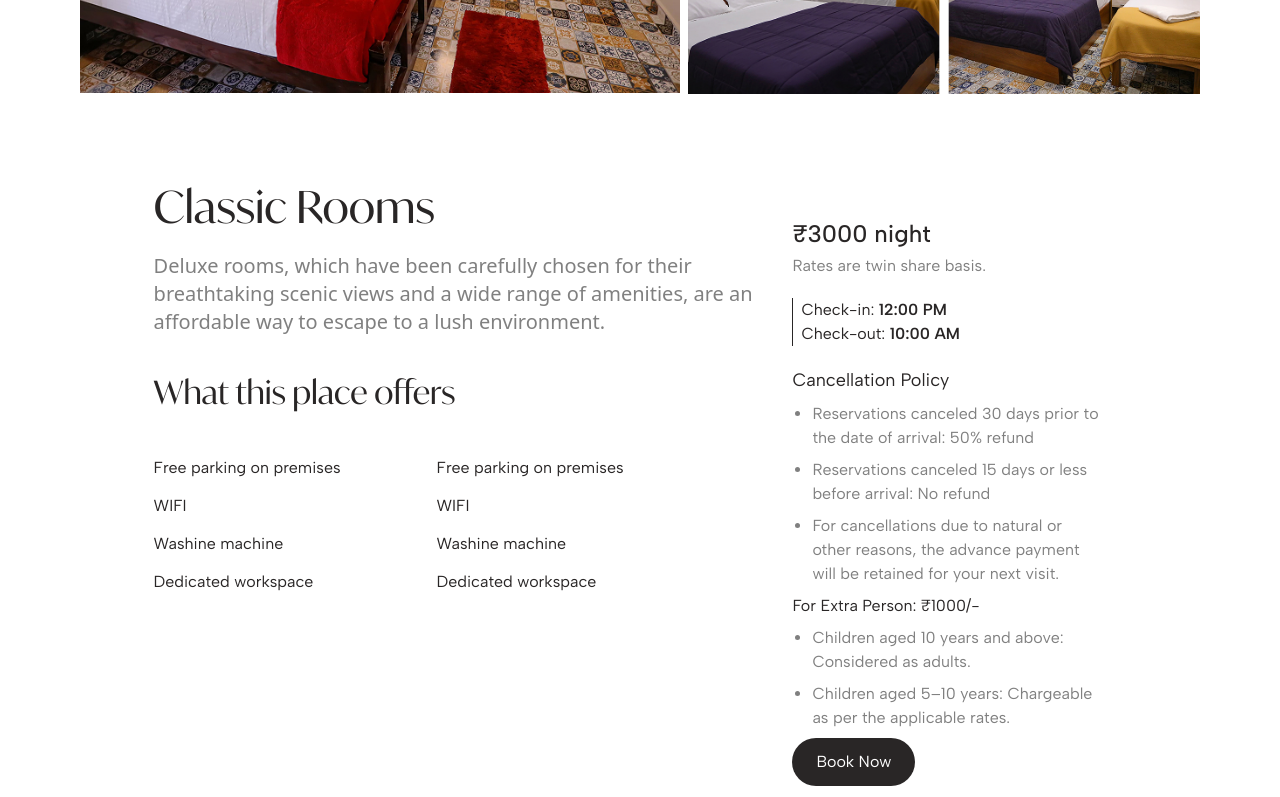
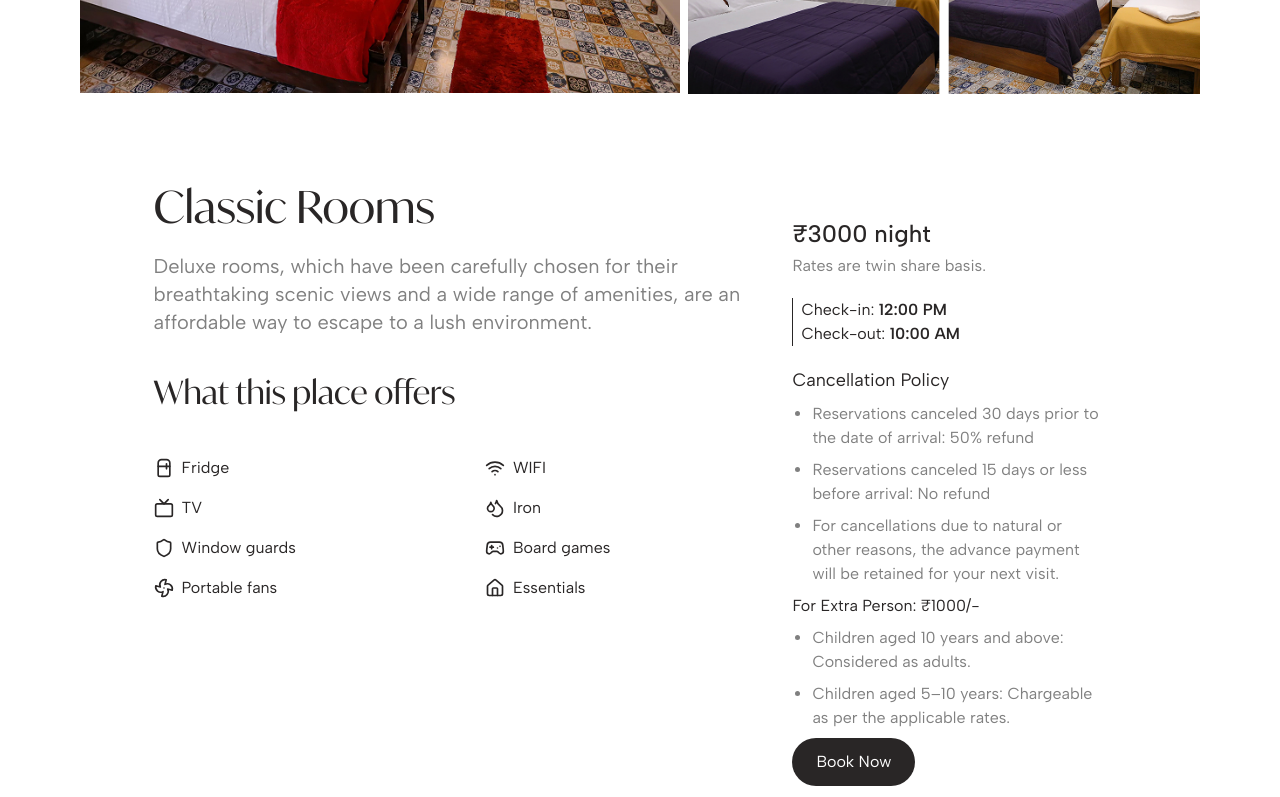
Before and after one commit to kudajadridrizzle/kudajadri.website, a React (Vite) app: page /rooms/classic-rooms in a window 1280 px wide. Shown: the part 458-1255 px from the top of the page. Built offline with nearby package versions, Linux system fonts and the light colour scheme; no server answers.

Commit message:
fix:style

```diff
--- a/src/components/Facilities/components/Hero.tsx
+++ b/src/components/Facilities/components/Hero.tsx
@@ -2,7 +2,7 @@ import { Header } from '../../Home/components/Header';
 
 const Hero = () => {
   return (
-    <div className="relative h-screen bg-[url('/aboutHero.jpg')] bg-no-repeat bg-cover">
+    <div className="relative h-screen bg-[url('/images/pool.jpg')] bg-no-repeat bg-cover bg-center">
       {/* Overlay */}
       <div className="absolute inset-0 bg-black bg-opacity-60"></div>
       {/* Content */}
--- a/src/components/Home/components/Header.tsx
+++ b/src/components/Home/components/Header.tsx
@@ -207,7 +207,7 @@ const PhoneHeader = ({ headerColor }: { headerColor?: 'white' | 'black' }) => {
                   { to: "/rooms/premium-rooms", text: "Premium Rooms", className: "text-[#808080] text-[24px]" },
                   { to: "/facilities", text: "Facilities" },
                   { to: "/gallery", text: "Gallery" },
-                  { to: "/wayanad", text: "Wayanad" },
+                  // { to: "/wayanad", text: "Wayanad" },
                   // { to: "/attractions", text: "Attractions" },
                   // { to: "/tour-packages", text: "Tour Packages" },
                   { to: "/contact", text: "Contact Us" },
--- a/src/components/RoomDetails/components/RoomPriceSession.tsx
+++ b/src/components/RoomDetails/components/RoomPriceSession.tsx
@@ -1,10 +1,22 @@
 import { useNavigate, useParams } from 'react-router-dom';
 import { roomDataMap } from '../constants';
+import { Wifi, Tv, Shield, Gamepad2, Fan, Home, Refrigerator, Droplets } from 'lucide-react';
 
 export const RoomPriceSession = () => {
   const navigate = useNavigate();
   const { id } = useParams(); // 'classic-rooms' etc.
   const roomData = roomDataMap[id || 'classic-rooms'];
+
+  const iconMap: { [key: string]: React.ComponentType<{ className?: string }> } = {
+    'Fridge': Refrigerator,
+    'WIFI': Wifi,
+    'TV': Tv,
+    'Iron': Droplets, // Using Droplets as a placeholder for Iron
+    'Window guards': Shield,
+    'Board games': Gamepad2,
+    'Portable fans': Fan,
+    'Essentials': Home,
+  };
   return (
     <div className="sm:px-[12%] sm:pb-32 flex mobile:flex-col sm:flex-row px-4 large:px-[18%]">
       <div className="flex flex-col sm:gap-10 flex-1 mobile:gap-6 mobile:pb-8 sm:pb-0">
@@ -12,23 +24,22 @@ export const RoomPriceSession = () => {
           <h1 className="text-primary font-ivy mobile:text-[32px] sm:text-[44px]">
             {roomData.roomType}
           </h1>
-          <p className="text-secondary sm:text-xl">{roomData.description}</p>
+          <p className="text-secondary sm:text-xl font-albertSans">{roomData.description}</p>
         </div>
         <div className="flex flex-col sm:gap-12 mobile:gap-5">
           <h2 className="text-primary font-ivy sm:text-[32px] mobile:text-2xl">
             {roomData.offersTitle}
           </h2>
-          <div className="flex gap-24 text-primary font-albertSans">
-            <div className="flex flex-col gap-3.5">
-              {roomData.offers.map((offer, i) => (
-                <span key={`offer-1-${i}`}>{offer}</span>
-              ))}
-            </div>
-            <div className="flex flex-col gap-3.5">
-              {roomData.offers.map((offer, i) => (
-                <span key={`offer-2-${i}`}>{offer}</span>
-              ))}
-            </div>
+          <div className="grid grid-cols-2 gap-x-12 gap-y-4 text-primary font-albertSans">
+            {roomData.offers.map((offer, i) => {
+              const Icon = iconMap[offer] || Home;
+              return (
+                <div key={`offer-${i}`} className="flex items-center gap-2">
+                  <Icon className="w-5 h-5 text-primary" />
+                  <span>{offer}</span>
+                </div>
+              );
+            })}
           </div>
         </div>
       </div>
--- a/src/components/RoomDetails/constants.ts
+++ b/src/components/RoomDetails/constants.ts
@@ -228,10 +228,14 @@ export const classicRooms = {
     'Deluxe rooms, which have been carefully chosen for their breathtaking scenic views and a wide range of amenities, are an affordable way to escape to a lush environment.',
   offersTitle: 'What this place offers',
   offers: [
-    'Free parking on premises',
+    'Fridge',
     'WIFI',
-    'Washine machine',
-    'Dedicated workspace',
+    'TV',
+    'Iron',
+    'Window guards',
+    'Board games',
+    'Portable fans',
+    'Essentials',
   ],
   pricePerNight: 3000,
   priceNote: 'Rates are twin share basis.',
@@ -261,10 +265,14 @@ export const deluxeHeritageRooms = {
     'Deluxe rooms, which have been carefully chosen for their breathtaking scenic views and a wide range of amenities, are an affordable way to escape to a lush environment.',
   offersTitle: 'What this place offers',
   offers: [
-    'Free parking on premises',
+    'Fridge',
     'WIFI',
-    'Washine machine',
-    'Dedicated workspace',
+    'TV',
+    'Iron',
+    'Window guards',
+    'Board games',
+    'Portable fans',
+    'Essentials',
   ],
   pricePerNight: 4000,
   priceNote: 'Rates are twin share basis.',
@@ -294,10 +302,14 @@ export const deluxeRooms = {
     'Deluxe rooms, which have been carefully chosen for their breathtaking scenic views and a wide range of amenities, are an affordable way to escape to a lush environment.',
   offersTitle: 'What this place offers',
   offers: [
-    'Free parking on premises',
+    'Fridge',
     'WIFI',
-    'Washing machine',
-    'Dedicated workspace',
+    'TV',
+    'Iron',
+    'Window guards',
+    'Board games',
+    'Portable fans',
+    'Essentials',
   ],
   pricePerNight: 3500,
   priceNote: 'Rates are twin share basis.',
@@ -327,10 +339,14 @@ export const premiumRooms = {
     'Premium rooms, which have been carefully chosen for their breathtaking scenic views and a wide range of amenities, are an affordable way to escape to a lush environment.',
   offersTitle: 'What this place offers',
   offers: [
-    'Free parking on premises',
+    'Fridge',
     'WIFI',
-    'Washine machine',
-    'Dedicated workspace',
+    'TV',
+    'Iron',
+    'Window guards',
+    'Board games',
+    'Portable fans',
+    'Essentials',
   ],
   pricePerNight: 5000,
   priceNote: 'Rates are twin share basis.',
```
Also changed, not shown: public/images/pool.jpg (added).
